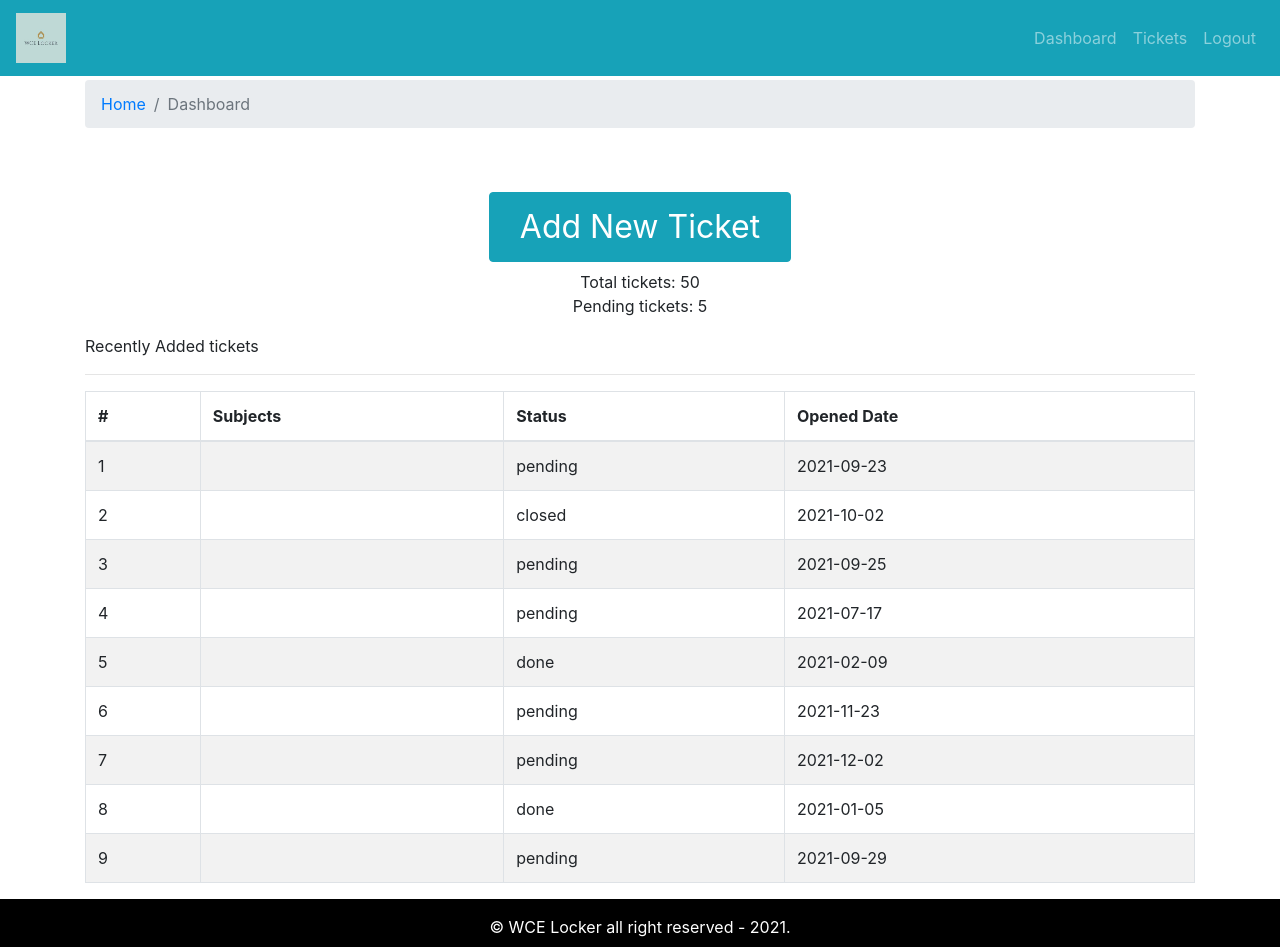
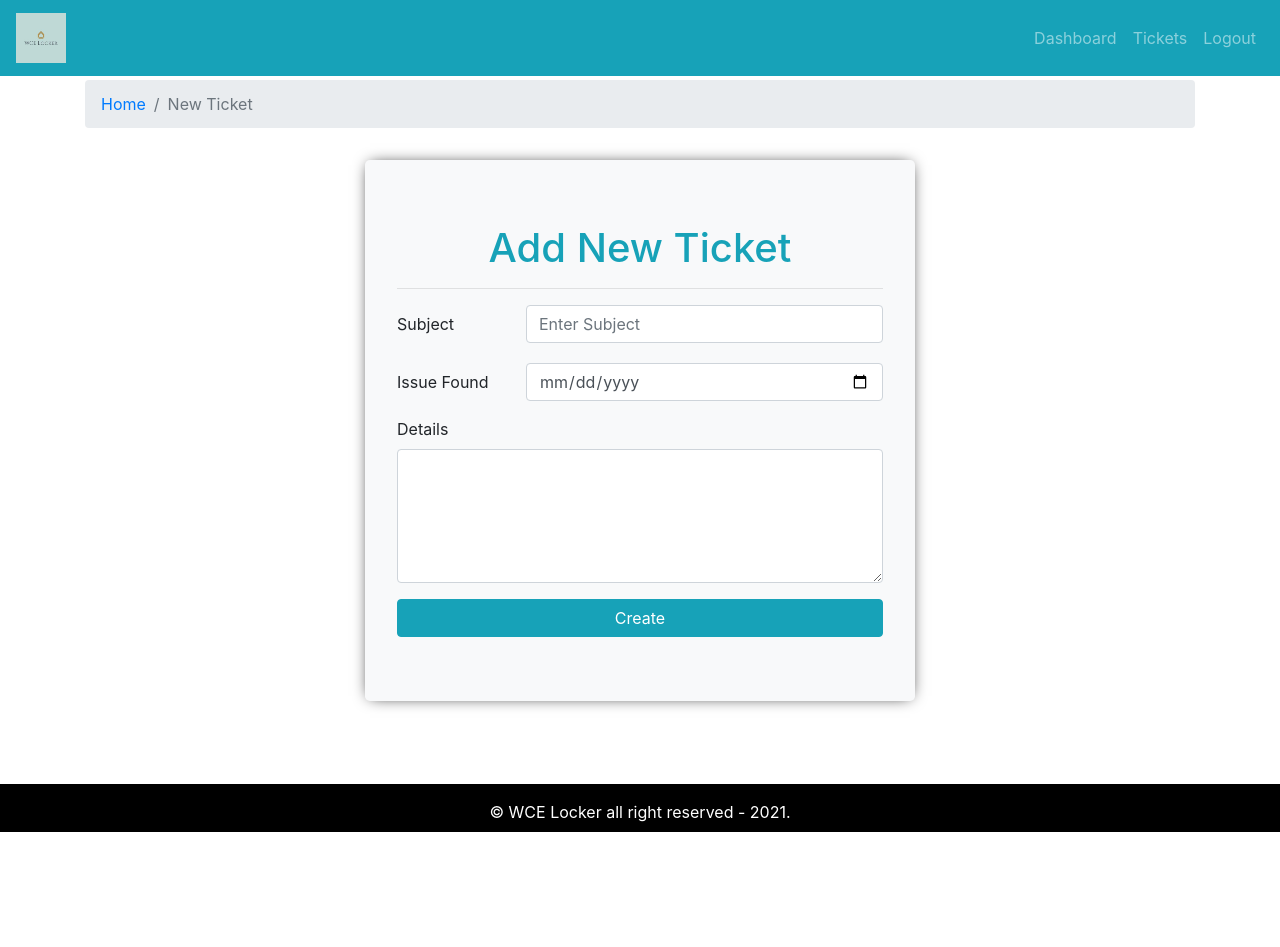
Before and after one commit to sailee14/wcelocker-frontend, a React (Create React App) app: page / in a window 1280 px wide. After the commit the page ends 832 px from the top, so only its background shows below. Built offline with nearby package versions, Linux system fonts and the light colour scheme.

Commit message:
Add new ticket form Added!

```diff
--- a/src/App.js
+++ b/src/App.js
@@ -2,13 +2,15 @@
 import { DefaultLayout } from './layout/DefaultLayout';
 import { Dashboard } from './pages/dashboard/Dashboard.page';
 import { Entry } from './pages/entry/Entry.page';
+import { AddTicket } from './pages/new-ticket/AddTicket.page';
 
 function App() {
   return (
     <div className="App">
       {/* <Entry/> */}
       <DefaultLayout>
-        <Dashboard/>
+        {/* <Dashboard/> */}
+        <AddTicket/>
       </DefaultLayout>
     </div>
   );
--- /dev/null
+++ b/src/components/add-ticket-form/AddTicketForm.comp.js
@@ -0,0 +1,61 @@
+import React from 'react'
+import { Jumbotron, Form , Button, Row, Col} from 'react-bootstrap'
+import PropTypes from'prop-types'
+import './add-ticket-form.style.css'
+
+export const AddTicketForm = ({handleOnSubmit, handleOnChange, frmDt, frmDataError}) => {
+    console.log(frmDt);
+    return (
+        <Jumbotron className="mt-3 add-new-ticket bg-light">
+            <h1 className="text-info text-center">Add New Ticket</h1>
+            <hr/>
+            <Form autoComplete="off" onSubmit={handleOnSubmit}>
+                        <Form.Group as={Row}>
+                            <Form.Label column sm={3}>Subject</Form.Label>
+                            <Col sm={9}>
+                            <Form.Control
+                            name="subject"
+                            value={frmDt.subject}
+                            onChange={handleOnChange}
+                            placeholder="Enter Subject"
+                            required
+                            />
+                            <Form.Text className="text-danger">{frmDataError.subject && "Subject is required!"}</Form.Text>
+                            </Col>
+                        </Form.Group>
+                        <Form.Group as={Row}>
+                            <Form.Label column sm={3}>Issue Found</Form.Label>
+                            <Col sm={9}>
+                            <Form.Control
+                            type="date"
+                            name="issueDate"
+                            value={frmDt.issueDate}
+                            onChange={handleOnChange}
+                            required
+                            />
+                            </Col>
+
+                        </Form.Group>
+                        <Form.Group>
+                            <Form.Label>Details</Form.Label>
+                            <Form.Control
+                            as="textarea"
+                            name="detail"
+                            rows="5"
+                            value={frmDt.detail}
+                            onChange={handleOnChange}
+                            required
+                            />
+                        </Form.Group>
+                        <Button type="submit" variant="info" block>Create</Button>
+                    </Form>
+        </Jumbotron>
+    )
+}
+
+AddTicketForm.propTypes={
+    handleOnSubmit:PropTypes.func.isRequired,
+    handleOnChange:PropTypes.func.isRequired,
+    frmDt:PropTypes.object.isRequired,
+
+}
--- /dev/null
+++ b/src/components/add-ticket-form/add-ticket-form.style.css
@@ -0,0 +1,7 @@
+.add-new-ticket{
+    /* background: white; */
+    max-width: 550px;
+    margin-left: auto;
+    margin-right: auto;
+    box-shadow: 0px 0px 15px -5px black;
+}
--- /dev/null
+++ b/src/pages/new-ticket/AddTicket.page.js
@@ -0,0 +1,62 @@
+import React, {useState, useEffect} from 'react'
+import { Container,Row, Col } from 'react-bootstrap'
+import { AddTicketForm } from '../../components/add-ticket-form/AddTicketForm.comp'
+import { PageBreadcrumb } from '../../components/breadcrumb/Breadcrumb.comp'
+import { shortText } from '../../utils/validation'
+
+const initialFrmDt={
+    subject:"",
+    issueDate:"",
+    detail:"",
+}
+
+const initialFrmError={
+    subject:false,
+    issueDate:false,
+    detail:false,
+}
+
+export const AddTicket = () => {
+    const [frmData, setFrmData] = useState(initialFrmDt)
+    const [frmDataError, setFrmDataError] = useState(initialFrmError)
+    useEffect(() => { }, [frmData, frmDataError]);
+    const handleOnChange = (e) =>{
+        const {name,value}=e.target;
+
+        setFrmData({
+            ...frmData,
+            [name]:value
+        })
+        console.log(name,value);
+    };
+    const handleOnSubmit = async (e)=>{
+       e.preventDefault()
+       setFrmDataError(initialFrmError)
+       const isSubjectValid = await shortText(frmData.subject)
+       setFrmDataError({
+            ...initialFrmError,
+            subject: !isSubjectValid,
+
+       })
+       console.log('Form submit request received!')
+    }
+    return (
+        <Container>
+            <Row>
+                <Col>
+                <PageBreadcrumb page="New Ticket"/>
+                </Col>
+            </Row>
+            <Row>
+                <Col>
+                <AddTicketForm handleOnChange={handleOnChange}
+                handleOnSubmit={handleOnSubmit}
+                frmDt={frmData}
+                frmDataError={frmDataError}
+                />
+
+                </Col>
+            </Row>
+        </Container>
+    )
+}
--- /dev/null
+++ b/src/utils/validation.js
@@ -0,0 +1,3 @@
+export const shortText = str =>{
+    return str.length>=3 && str.length<=100
+}
```
